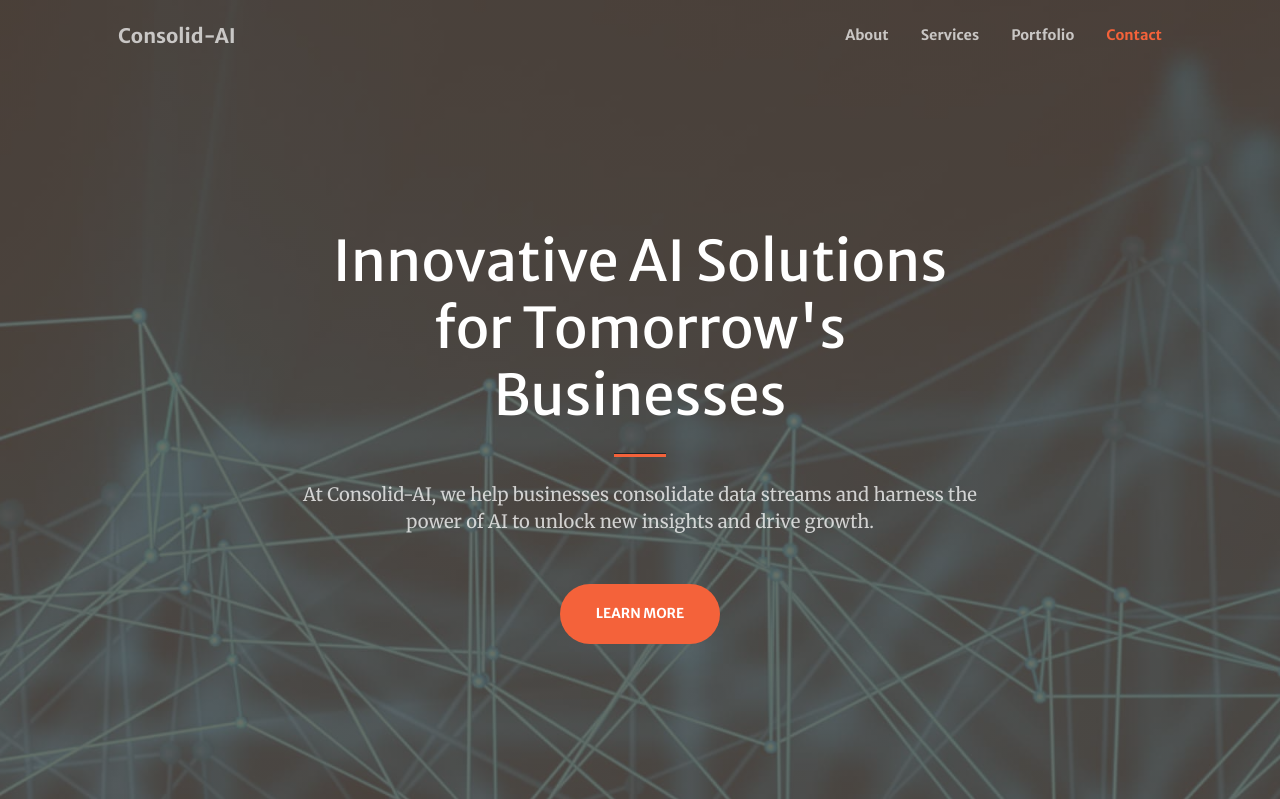
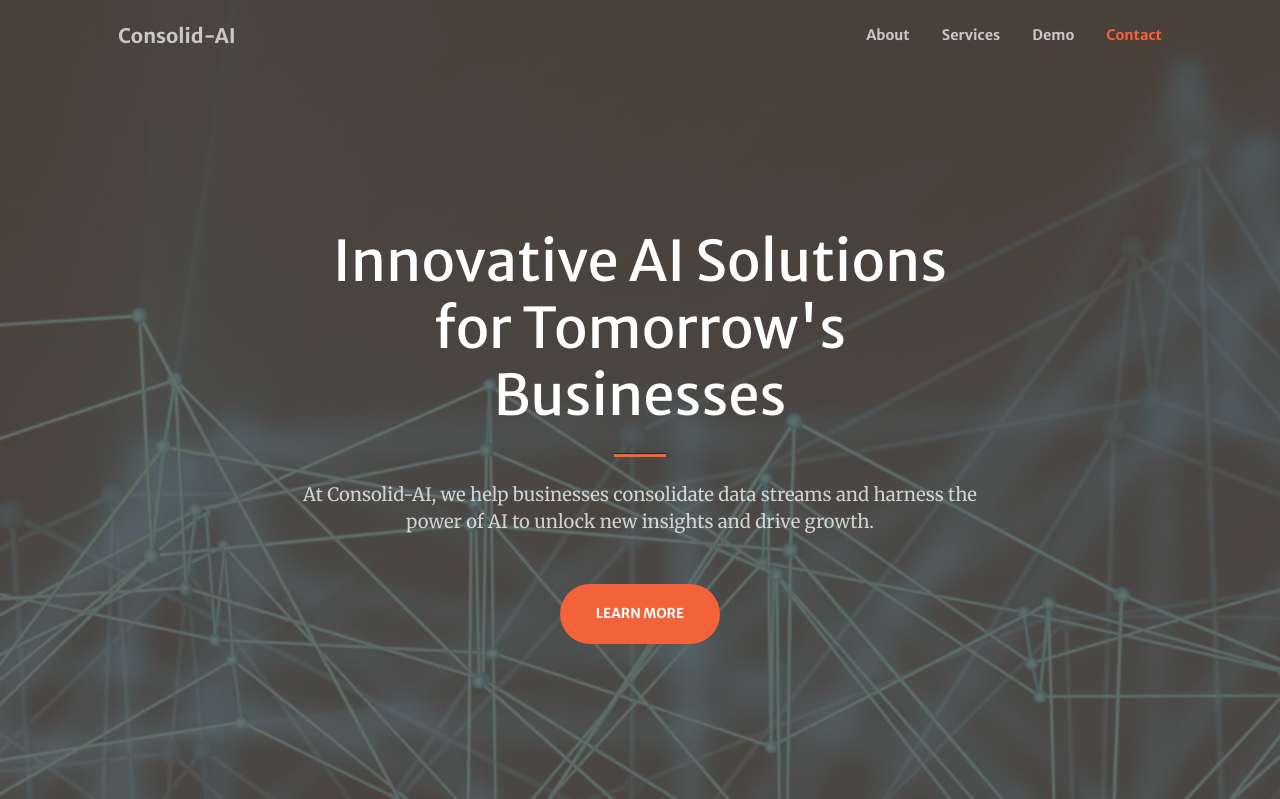
Before and after one commit to dulikar006/butler, a FastAPI app: page / in a window 1280 px wide. Shown: the top 799 px of the page. Run offline with FastAPI, Linux system fonts and the light colour scheme; parts of the project's set-up code (start-up, migrations or seed data) failed here and were passed over; some libraries are stand-ins or nearby versions.

```diff
--- a/templates/index.html
+++ b/templates/index.html
@@ -28,7 +28,7 @@
                     <ul class="navbar-nav ms-auto my-2 my-lg-0">
                         <li class="nav-item"><a class="nav-link" href="#about">About</a></li>
                         <li class="nav-item"><a class="nav-link" href="#services">Services</a></li>
-                        <li class="nav-item"><a class="nav-link" href="#portfolio">Portfolio</a></li>
+                        <li class="nav-item"><a class="nav-link" href="#portfolio">Demo</a></li>
                         <li class="nav-item"><a class="nav-link" href="#contact">Contact</a></li>
                     </ul>
                 </div>
@@ -100,46 +100,49 @@
             </div>
         </section>
         <!-- Portfolio-->
-        <div id="portfolio">
-            <div class="container-fluid p-0">
-                <div class="row g-0">
-                    <div class="col-lg-4 col-sm-6">
-                        <a class="portfolio-box" href="/static/assets/img/portfolio/fullsize/1.jpg" title="AI Analytics Project">
-                            <img class="img-fluid" src="/static/assets/img/portfolio/thumbnails/1.jpg" alt="AI Analytics Project" />
-                            <div class="portfolio-box-caption">
-                                <div class="project-category text-white-50">AI Analytics</div>
-                                <div class="project-name">AI-Powered Analytics for Retail</div>
-                            </div>
-                        </a>
-                    </div>
-                    <div class="col-lg-4 col-sm-6">
-                        <a class="portfolio-box" href="/static/assets/img/portfolio/fullsize/2.jpg" title="Cloud Integration Project">
-                            <img class="img-fluid" src="/static/assets/img/portfolio/thumbnails/2.jpg" alt="Cloud Integration Project" />
-                            <div class="portfolio-box-caption">
-                                <div class="project-category text-white-50">Cloud Integration</div>
-                                <div class="project-name">Seamless Cloud Integration for Enterprises</div>
-                            </div>
-                        </a>
-                    </div>
-                    <div class="col-lg-4 col-sm-6">
-                        <a class="portfolio-box" href="/static/assets/img/portfolio/fullsize/3.jpg" title="Data Security Project">
-                            <img class="img-fluid" src="/static/assets/img/portfolio/thumbnails/3.jpg" alt="Data Security Project" />
-                            <div class="portfolio-box-caption">
-                                <div class="project-category text-white-50">Data Security</div>
-                                <div class="project-name">Enhanced Data Security for Financial Institutions</div>
-                            </div>
-                        </a>
-                    </div>
-                </div>
-            </div>
-        </div>
+<!--        <div id="portfolio">-->
+<!--            <div class="container-fluid p-0">-->
+<!--                <div class="row g-0">-->
+<!--                    <div class="col-lg-4 col-sm-6">-->
+<!--                        <a class="portfolio-box" href="/static/assets/img/portfolio/fullsize/1.jpg" title="AI Analytics Project">-->
+<!--                            <img class="img-fluid" src="/static/assets/img/portfolio/thumbnails/1.jpg" alt="AI Analytics Project" />-->
+<!--                            <div class="portfolio-box-caption">-->
+<!--                                <div class="project-category text-white-50">AI Analytics</div>-->
+<!--                                <div class="project-name">AI-Powered Analytics for Retail</div>-->
+<!--                            </div>-->
+<!--                        </a>-->
+<!--                    </div>-->
+<!--                    <div class="col-lg-4 col-sm-6">-->
+<!--                        <a class="portfolio-box" href="/static/assets/img/portfolio/fullsize/2.jpg" title="Cloud Integration Project">-->
+<!--                            <img class="img-fluid" src="/static/assets/img/portfolio/thumbnails/2.jpg" alt="Cloud Integration Project" />-->
+<!--                            <div class="portfolio-box-caption">-->
+<!--                                <div class="project-category text-white-50">Cloud Integration</div>-->
+<!--                                <div class="project-name">Seamless Cloud Integration for Enterprises</div>-->
+<!--                            </div>-->
+<!--                        </a>-->
+<!--                    </div>-->
+<!--                    <div class="col-lg-4 col-sm-6">-->
+<!--                        <a class="portfolio-box" href="/static/assets/img/portfolio/fullsize/3.jpg" title="Data Security Project">-->
+<!--                            <img class="img-fluid" src="/static/assets/img/portfolio/thumbnails/3.jpg" alt="Data Security Project" />-->
+<!--                            <div class="portfolio-box-caption">-->
+<!--                                <div class="project-category text-white-50">Data Security</div>-->
+<!--                                <div class="project-name">Enhanced Data Security for Financial Institutions</div>-->
+<!--                            </div>-->
+<!--                        </a>-->
+<!--                    </div>-->
+<!--                </div>-->
+<!--            </div>-->
+<!--        </div>-->
         <!-- Call to action-->
+         <div id="portfolio">-->
         <section class="page-section bg-dark text-white">
             <div class="container px-4 px-lg-5 text-center">
                 <h2 class="mb-4">Unlock the Full Potential of Your Data with Consolid-AI!</h2>
+                 <a class="btn btn-light btn-xl" href="https://consolid-ai.com/butler">Try Butler Demo</a>
                 <a class="btn btn-light btn-xl" href="#contact">Contact Us Today</a>
             </div>
         </section>
+         </div>-->
         <!-- Contact-->
         <section class="page-section" id="contact">
             <div class="container px-4 px-lg-5">
--- a/templates/login.html
+++ b/templates/login.html
@@ -34,7 +34,7 @@
       margin-bottom: 5px;
     }
     .input-group input {
-      width: 100%;
+      width: 90%;
       padding: 8px;
       font-size: 14px;
       border: 1px solid #ccc;
@@ -73,7 +73,7 @@
       </div>
       <button type="submit" class="login-button">Login</button>
     </form>
-    <p>Don't have an account? <a href="/signup">Sign up</a></p>
+    <p>Don't have an account? <a href="https://consolid-ai.com/">Sign up</a></p>
   </div>
 </body>
 </html>
```
